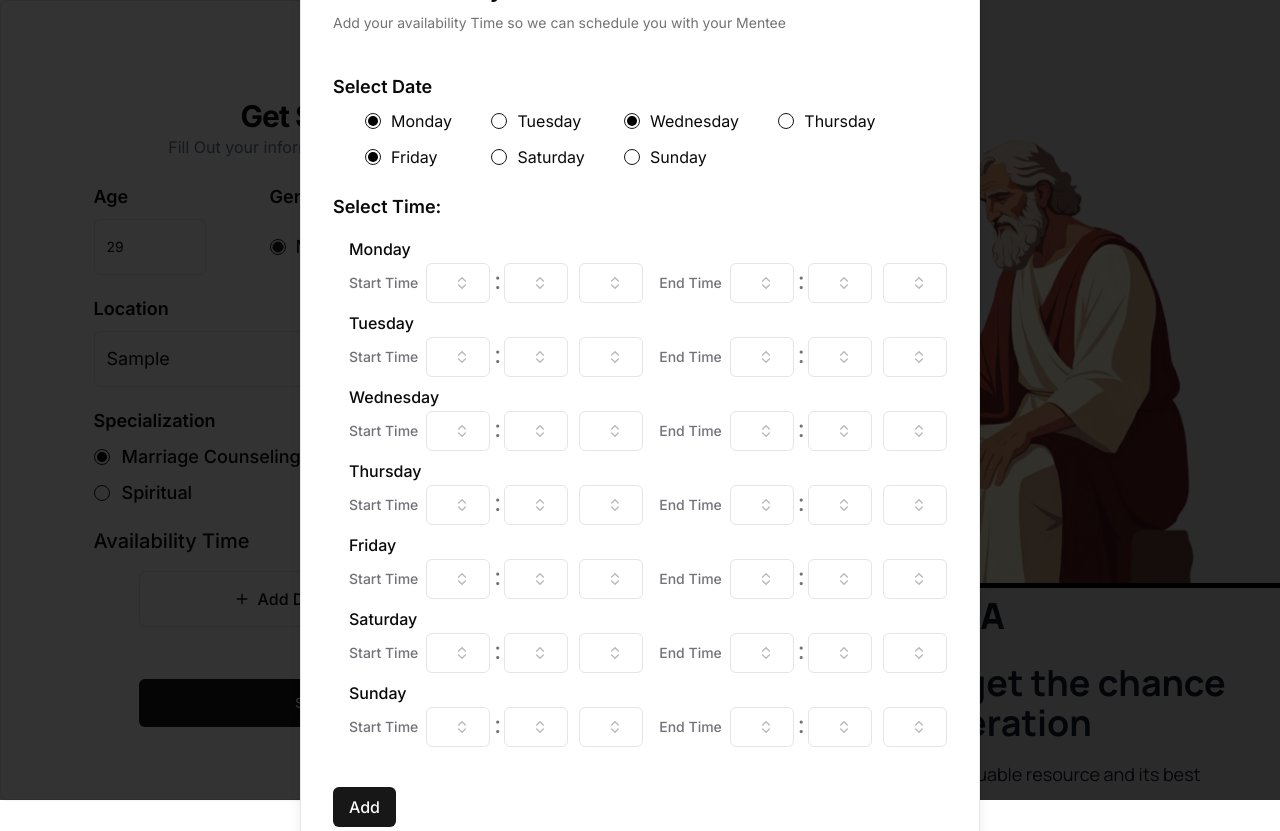
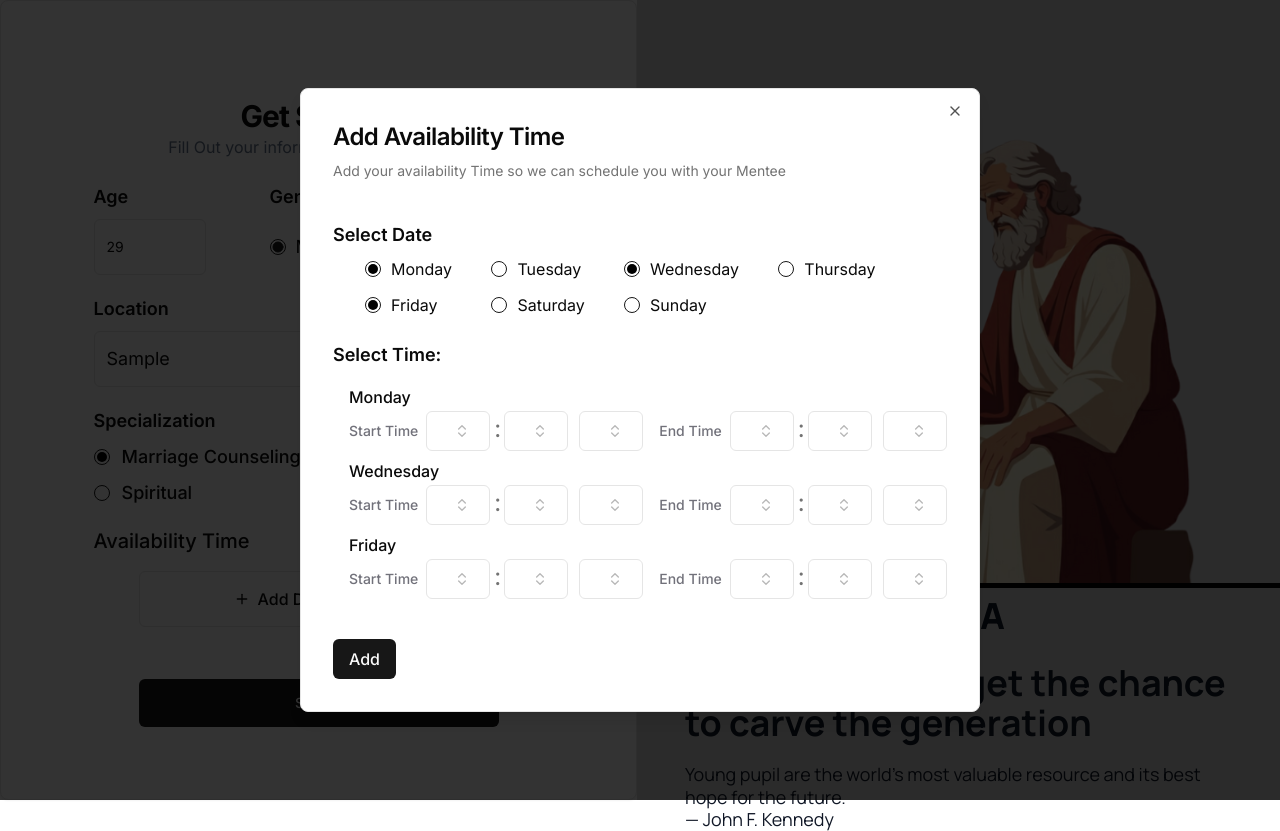
Before and after one commit to CruSea/soul-sync-frontend, a Next.js app: page /mentor/get-started in a window 1280 px wide. Both pictures are taken after typing "Sample" into the empty fields and a click on the button "Add Date and Time". Built offline with nearby package versions, Linux system fonts and the light colour scheme.

Commit message:
feat: make time selection appear only on selected days

```diff
--- a/components/shared/GetStarted/time-fields/AvailabilityFields.tsx
+++ b/components/shared/GetStarted/time-fields/AvailabilityFields.tsx
@@ -6,7 +6,10 @@ import {
   FormLabel,
 } from "@/components/ui/form";
 import { Checkbox } from "@/components/ui/checkbox";
-import { SpecializationFieldProps, AvailabilityFieldsProps } from "@/types/get-started";
+import {
+  SpecializationFieldProps,
+  AvailabilityFieldsProps,
+} from "@/types/get-started";
 import { HourField } from "../hourField";
 import { DayPeriodField } from "../DayPeriod";
 import { MinuteField } from "../MinuteField";
@@ -24,19 +27,22 @@ import { DayField } from "./DayFields";
 import { getStartedForm } from "@/data/get-started-data";
 import { TimeFields } from "./TimeFields";
 
-export function AvailabilityFields({ form, errors, control }: AvailabilityFieldsProps) {
+export function AvailabilityFields({
+  form,
+  errors,
+  control,
+}: AvailabilityFieldsProps) {
+  const isDaySelected = () =>
+    Object.values(form.watch("availability")).some(Boolean); // gets the availabily array and checks if there is atleast one value truthy
+
   return (
     <div className="space-y-4 flex flex-col justify-center items-center">
       <div className="font-medium text-xl mr-auto">Availability Time</div>
       <Dialog>
         <DialogTrigger className="w-4/5">
-          <Button
-            className="w-full h-14 flex text-base"
-            variant="outline"
-            type="button"
-          >
+          <div className="w-full h-14 text-base border border-input bg-background hover:bg-accent hover:text-accent-foreground inline-flex items-center justify-center gap-2 whitespace-nowrap rounded-md font-medium ring-offset-background transition-colors focus-visible:outline-none focus-visible:ring-2 focus-visible:ring-ring focus-visible:ring-offset-2 disabled:pointer-events-none disabled:opacity-50 [&_svg]:pointer-events-none [&_svg]:size-4 [&_svg]:shrink-0">
             <LuPlus className="w-12 h-auto" /> Add Date and Time
-          </Button>
+          </div>
         </DialogTrigger>
         <DialogContent className="min-w-[680px] p-8 rounded-[8px] space-y-6">
           <DialogHeader className="text-start space-y-2">
@@ -49,7 +55,14 @@ export function AvailabilityFields({ form, errors, control }: AvailabilityFields
           </DialogHeader>
           <div className="space-y-6">
             <DayField control={control} options={getStartedForm.DayOptions} />
-            <TimeFields control={control} errors={errors} form={form} options={getStartedForm.DayOptions} />
+            {isDaySelected() ? (
+              <TimeFields
+                control={control}
+                errors={errors}
+                form={form}
+                options={getStartedForm.DayOptions}
+              />
+            ) : null}
           </div>
           <Button className="p-4 w-fit font-medium text-base">Add</Button>
         </DialogContent>
--- a/components/shared/GetStarted/time-fields/TimeFields.tsx
+++ b/components/shared/GetStarted/time-fields/TimeFields.tsx
@@ -7,13 +7,17 @@ export function TimeFields({
   form,
   options,
 }: TimeFieldsProps) {
+  const availability = form.watch("availability");
+
   return (
     <div className="space-y-4">
       <div className="text-lg font-semibold">Select Time:</div>
       <div className="pl-4 space-y-2">
-        {options.map((day) => (
-          <Time control={control} errors={errors} form={form} day={day}/>
-        ))}
+        {options.map((day) =>
+          availability?.[day.value] ? (
+            <Time key={day.value} control={control} errors={errors} form={form} day={day} />
+          ) : null
+        )}
       </div>
     </div>
   );
```
Also changed, not shown: components/shared/GetStarted/time-fields/DayFields.tsx (+0 -14 lines).
